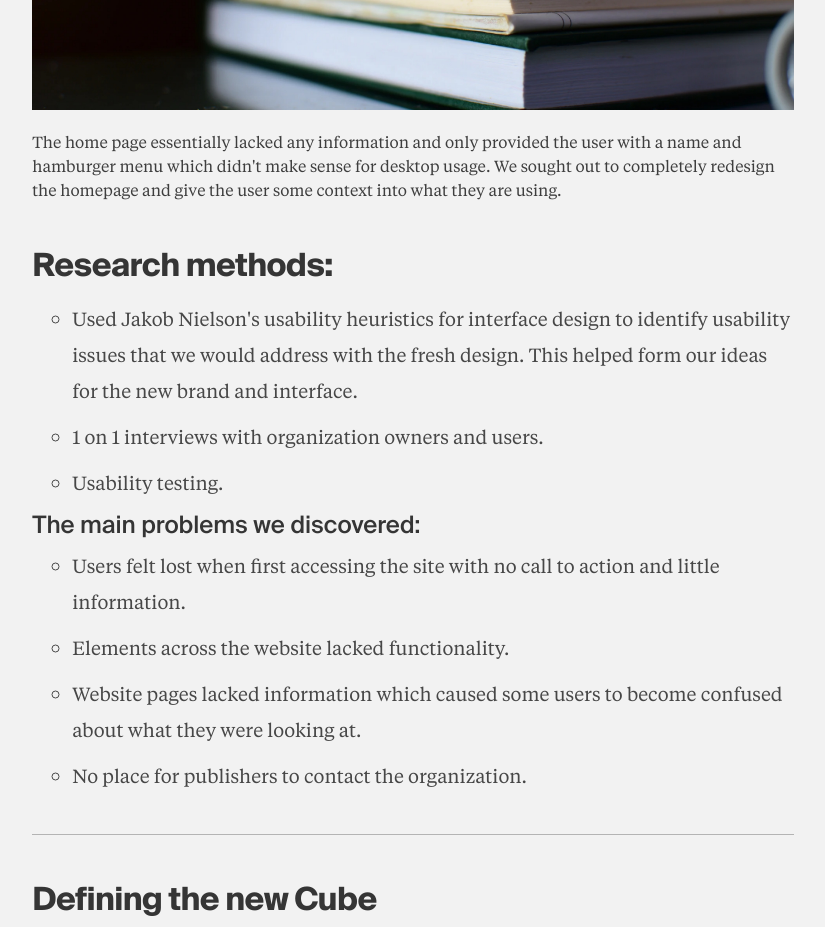
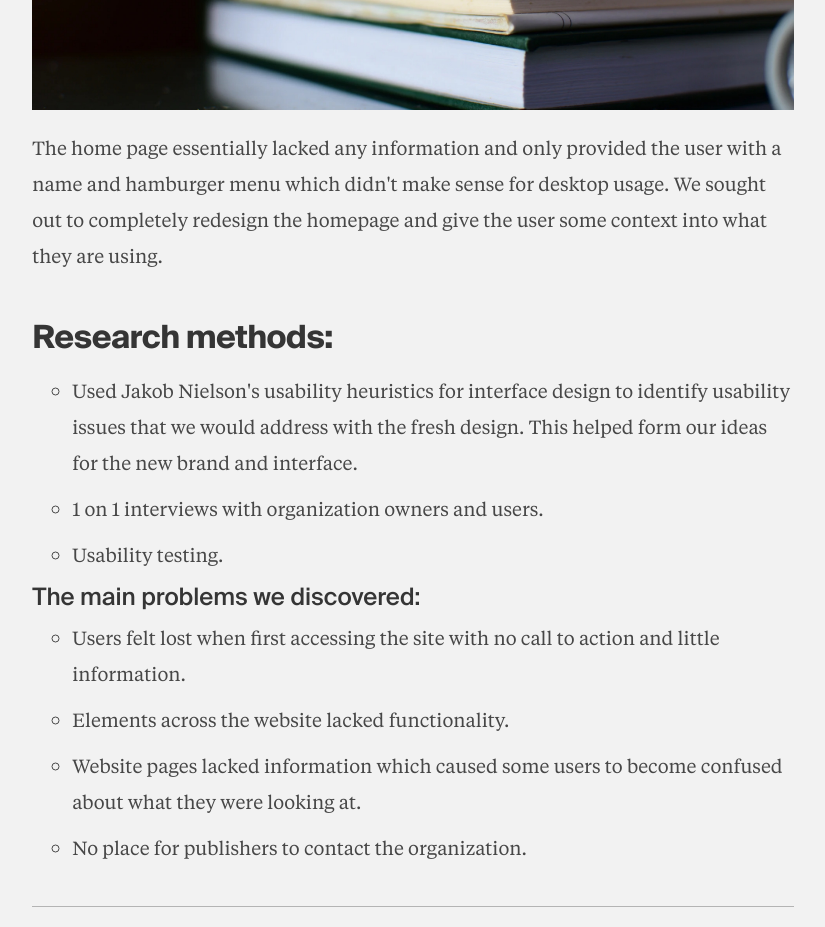
Before and after one commit to bakera33/bakera33.github.io, a plain HTML site: page cubecasestudy.html in a window 1280 px wide. Shown: the part 3120-4047 px from the top of the page, without its empty margins (227-1052 px from the left). Drawn offline with nearby package versions, Linux system fonts and the light colour scheme.

Commit message:
Update cubecasestudy.html

```diff
--- a/cubecasestudy.html
+++ b/cubecasestudy.html
@@ -85,7 +85,7 @@
           <p class="content-paragraph">The design team needed to figure out what the identity of The Cube was to begin the rebrand process, then perform research with the owners and users of the website to identify problems.</p>
           <h4>The original website home page:</h4>
           <img src="/img/thecube/home.jpg" alt="the cube original homepage">
-          <p class="content-paragrph">The home page essentially lacked any information and only provided the user with a name and hamburger menu which didn't make sense for desktop usage. We sought out to completely redesign the homepage and give the user some context into what they are using.</p>
+          <p class="content-paragraph">The home page essentially lacked any information and only provided the user with a name and hamburger menu which didn't make sense for desktop usage. We sought out to completely redesign the homepage and give the user some context into what they are using.</p>
           <h3 class="work-headings">Research methods:</h3>
           <ul>
             <li class="content-paragraph">Used Jakob Nielson's usability heuristics for interface design to identify usability issues that we would address with the fresh design. This helped form our ideas for the new brand and interface.</li>
```
